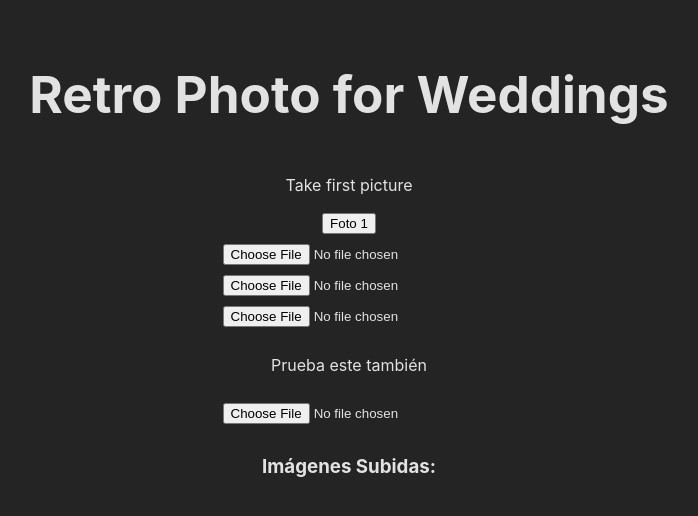
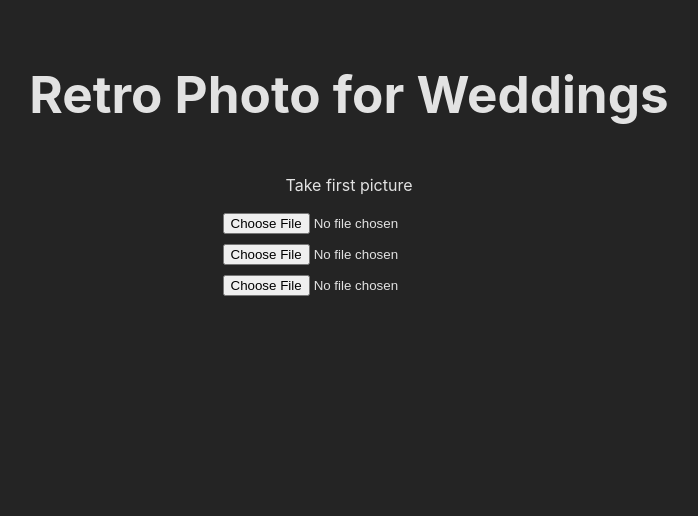
Before and after one commit to Depechejuan/Wedding-Photo-React, a React (Vite) app: page /wedding/1/upload in a window 1280 px wide. Shown: the top 516 px of the page, without its empty margins (291-989 px from the left). Built offline with nearby package versions, Linux system fonts and the light colour scheme.

Commit message:
uploading basic front

```diff
--- a/src/components/Form-Input.jsx
+++ b/src/components/Form-Input.jsx
@@ -2,16 +2,7 @@ import { useState } from 'react';
 
 function Form() {
     const [selectedImages, setSelectedImages] = useState([]);
-    const [mediaStream, setMediaStream] = useState(null);
 
-    const openCamera = async () => {
-        try {
-            const stream = await navigator.mediaDevices.getUserMedia({ video: true });
-            setMediaStream(stream);
-        } catch (error) {
-            console.error('Error al acceder a la cámara:', error);
-        }
-    };
 
     const handleImageSelect = (e) => {
         const file = e.target.files[0];
@@ -20,25 +11,16 @@ function Form() {
         }
     };
 
-    const handleCameraButtonClick = (e) => {
-        e.preventDefault(); // Prevenir el envío por defecto del formulario
-        openCamera();
-    };
+
 
     return (
     <form className="input-form">
-        <button onClick={handleCameraButtonClick} type="button">Foto 1</button>
-        <input type="file" accept="image/*" onChange={handleImageSelect} />
-        <input type="file" accept="image/*" onChange={handleImageSelect} />
-        <input type="file" accept="image/*" onChange={handleImageSelect} />
-        <p>Prueba este también</p>
-        <input type="file" accept="image/*" capture="camera" />
-        <h3>Imágenes Subidas:</h3>
-        <ul>
-        {selectedImages.map((image, i) => (
-            <li key={i.id}>{image.name}</li>
-        ))}
-        </ul>
+        {/* Este es el que funciona, ahora falta enfrentarse a quitar el preview */}
+        <input type="file" accept="image/*" capture="camera" onChange={handleImageSelect} />
+        <input type="file" accept="image/*" capture="camera" onChange={handleImageSelect} />
+        <input type="file" accept="image/*" capture="camera" onChange={handleImageSelect} />
+
+
     </form>
     );
 }
```
